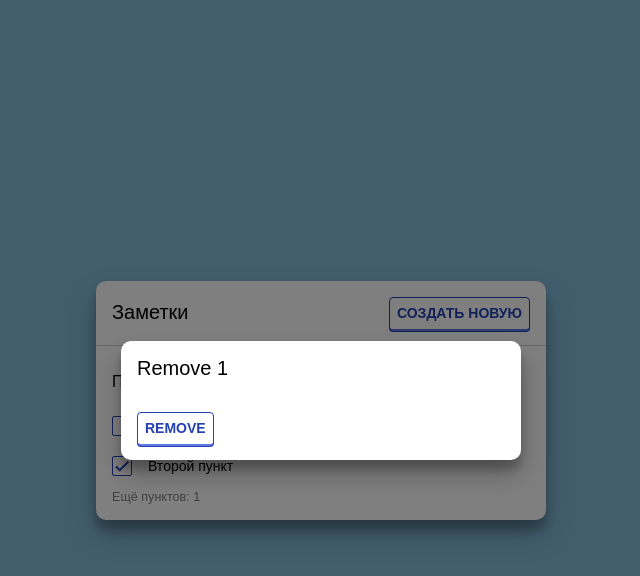
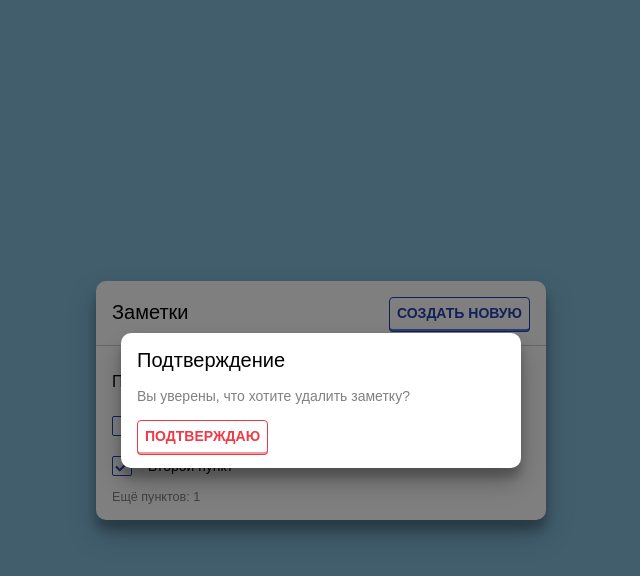
Before and after one commit to 0x009922/vue-elixir-easy-notes, a Vue app: page / in a window 1280 px wide. Both pictures are taken after a click on the button 829 px from the left and 381 px from the top of the page. Shown: the top 576 px of the page, without its empty margins (319-959 px from the left). Built offline with nearby package versions, Linux system fonts and the light colour scheme.

Commit message:
Правки оформления

```diff
--- a/src/components/AppLoading.vue
+++ b/src/components/AppLoading.vue
@@ -16,9 +16,6 @@ export default {
     return value
       ? h('app-icon', mergeData(context.data, {
         class: 'app-loading',
-        props: {
-          size: context.props.size,
-        },
       }), [mdiLoading])
       : context.children[0];
   },
--- a/src/views/Home.vue
+++ b/src/views/Home.vue
@@ -56,15 +56,20 @@
       @input="removeId = null"
     >
       <div class="pa-4 title">
-        Remove {{ removeId }}
+        Подтверждение
+      </div>
+
+      <div class="px-4 text--secondary">
+        Вы уверены, что хотите удалить заметку?
       </div>
 
       <div class="pa-4">
         <app-button
+          warning
           :loading="isRemoving"
           @click="remove()"
         >
-          remove
+          Подтверждаю
         </app-button>
       </div>
     </app-dialog>
```
